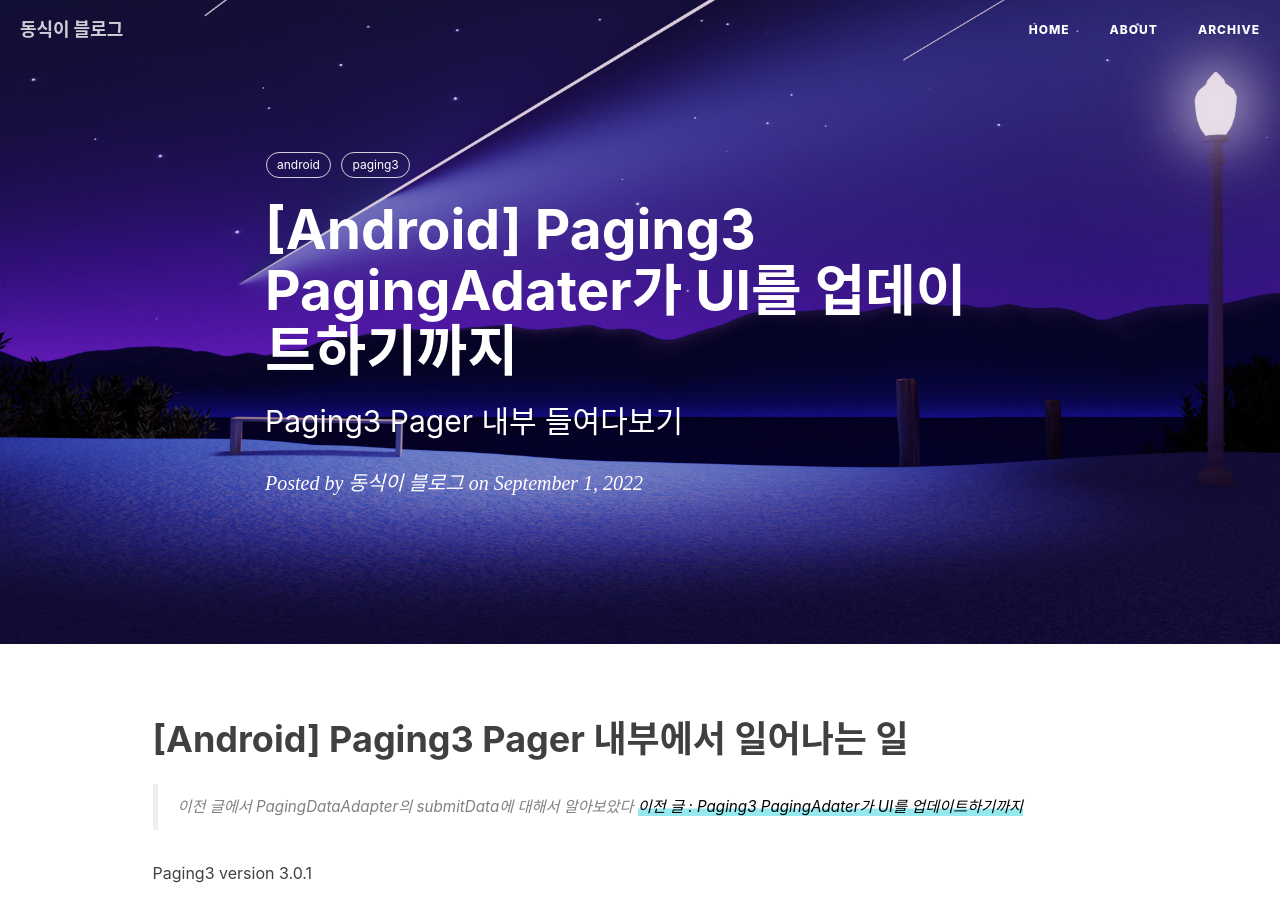
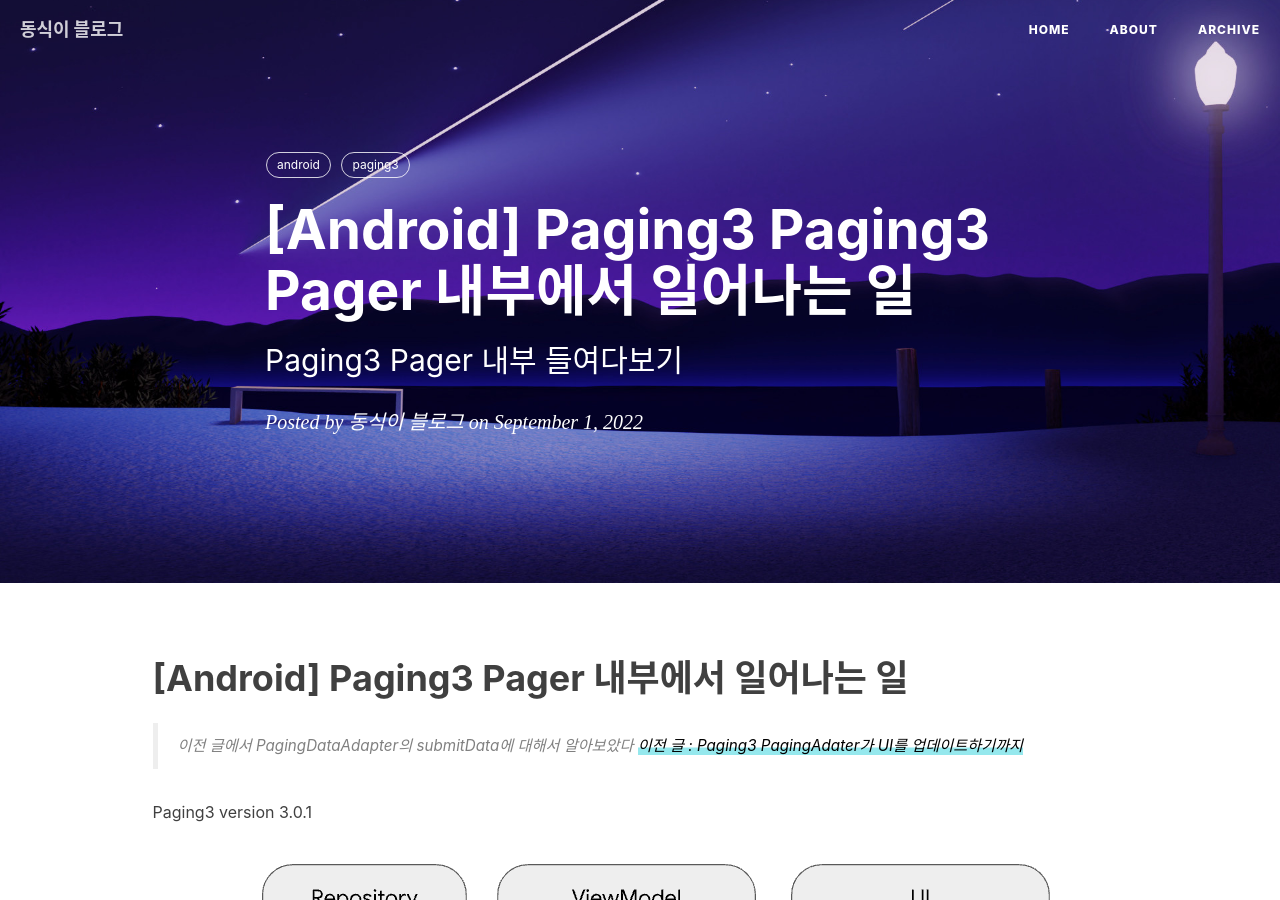
Before and after one commit to dongsik93/dongsik93.github.io, a Jekyll site: the page built from _posts/2022-09-01-til-android-paging3-pager.md, in a window 1280 px wide and 900 px high. Built offline with Jekyll 4.4.1, drawn with Linux system fonts in a browser that asks for light colours; nearby versions of some CDN libraries; comment, search, counter and statistics services are not loaded.

Commit message:
edit post name

```diff
--- a/_posts/2022-09-01-til-android-paging3-pager.md
+++ b/_posts/2022-09-01-til-android-paging3-pager.md
@@ -1,6 +1,6 @@
 ---
 layout: post
-title: "[Android] Paging3 PagingAdater가 UI를 업데이트하기까지"
+title: "[Android] Paging3 Paging3 Pager 내부에서 일어나는 일"
 subtitle: "Paging3 Pager 내부 들여다보기"
 date: 2022-09-01 22:00:00 +0900
 categories: til
```
